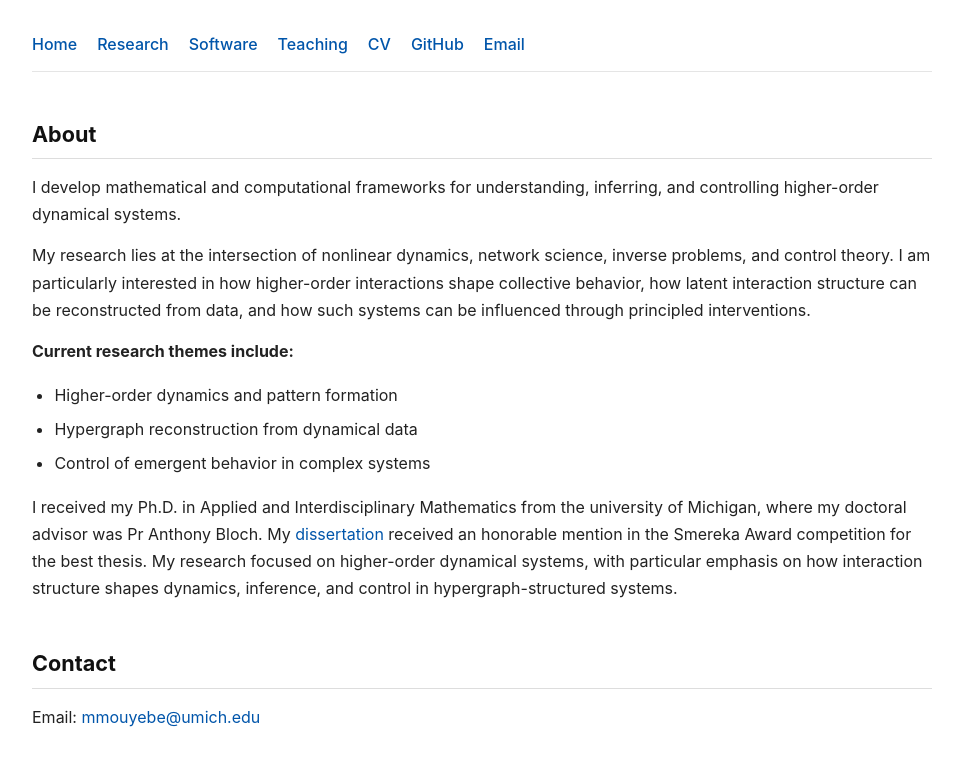
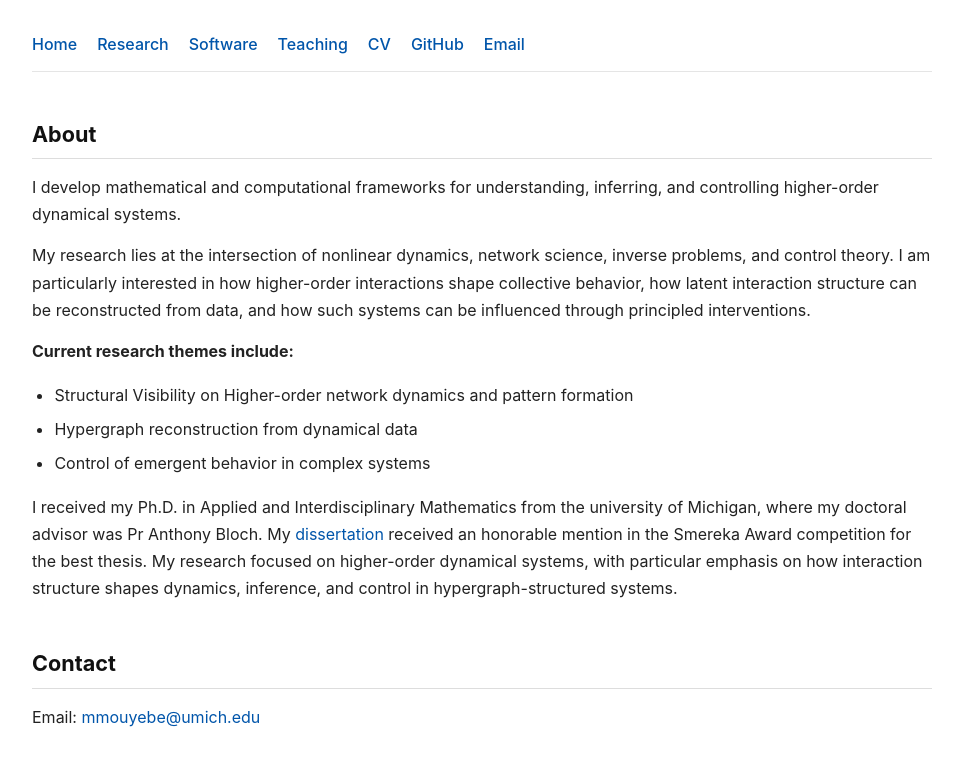
Before and after one commit to mmouyebe/mmouyebe.github.io, a plain HTML site: page index.html in a window 1280 px wide. Shown: the part 183-948 px from the top of the page, without its empty margins (158-1118 px from the left). Drawn offline with Linux system fonts and the light colour scheme.

Commit message:
Update research theme description in index.html

```diff
--- a/index.html
+++ b/index.html
@@ -33,7 +33,7 @@ My research lies at the intersection of nonlinear dynamics, network science, inv
 <p><strong>Current research themes include:</strong></p>
 
 <ul>
-    <li>Higher-order dynamics and pattern formation</li>
+    <li>Structural Visibility on Higher-order network dynamics and pattern formation</li>
     <li>Hypergraph reconstruction from dynamical data</li>
     <li>Control of emergent behavior in complex systems</li>
 </ul>
```
